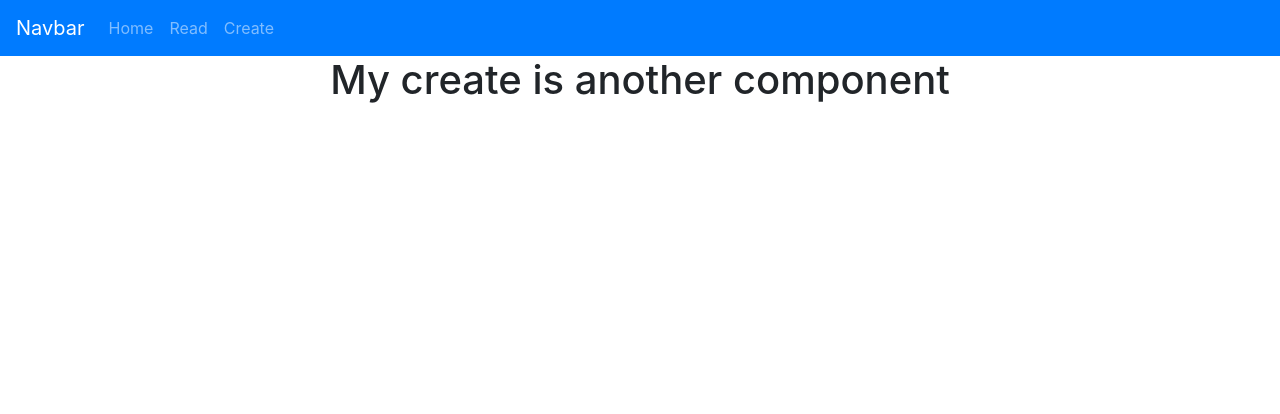
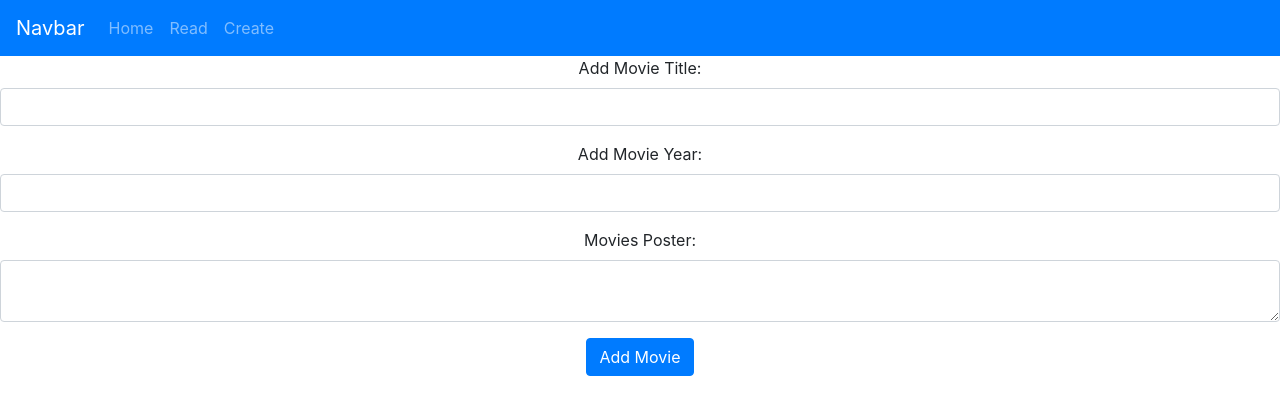
Before and after one commit to G00359991/datarep_lab11, a React (Create React App) app: page /create in a window 1280 px wide. Shown: the top 414 px of the page. Built offline with nearby package versions, Linux system fonts and the light colour scheme.

Commit message:
lab completed

```diff
--- a/package.json
+++ b/package.json
@@ -6,6 +6,7 @@
     "@testing-library/jest-dom": "^4.2.4",
     "@testing-library/react": "^9.5.0",
     "@testing-library/user-event": "^7.2.1",
+    "axios": "^0.21.0",
     "bootstrap": "^4.5.3",
     "react": "^16.13.1",
     "react-bootstrap": "^1.3.0",
--- a/src/Components/create.js
+++ b/src/Components/create.js
@@ -2,11 +2,77 @@
 import '../App.css';
 
 export class Create extends React.Component { // extends from and uses the code from react
+    constructor() {
+        super();
+
+        this.onSubmit = this.onSubmit.bind(this); // binds the code for the submit button to allow it to submit the contents entered
+        this.onChangeTitle = this.onChangeTitle.bind(this); // binds the code for a movie title to be inputted and then submitted from the create.js page in the react app
+        this.onChangeYear = this.onChangeYear.bind(this); // binds the code for a movie year to be inputted and then submitted from the create.js page in the react app
+        this.onChangePoster = this.onChangePoster.bind(this); // binds the code for a movie poster to be inputted and then submitted from the create.js page in the react app
+
+        this.state = { /*calls the title, year and poster values to the screen */
+            Title: '',
+            Year: '',
+            Poster: ''
+        }
+    }
+
+    onChangeTitle(e) { /* calls the title method for the create.js page to allow the information inputted to be outputted*/
+        this.setState({
+            Title: e.target.value
+        });
+    }
+
+    onChangeYear(e) { /* calls the year method for the create.js page to allow the information inputted to be outputted*/
+        this.setState({
+            Year: e.target.value
+        });
+    }
+
+    onChangePoster(e) { /* calls the poster method for the create.js page to allow the information inputted to be outputted*/
+        this.setState({
+            Poster: e.target.value
+        });
+    }
+    onSubmit(e) { /*calls the submit button's method on the create.js page to submit the information inputted */
+        e.preventDefault();
+        alert("Movie: " + this.state.Title + " "
+            + this.state.Year + " " +
+            this.state.Poster);
+    }
 
     render() {
-        return ( // outputs the heading text for the create.js to the screen
+        return ( /* outputs the forms into the create.js page on screen to have a new movie title, year, and poster outputted in via a button. */
             <div className="App">
-                <h1>My create is another component</h1>
+                <form onSubmit={this.onSubmit}>
+                    <div className="form-group">
+                        <label>Add Movie Title: </label>
+                        <input type='text'
+                            className='form-control'
+                            value={this.state.Title}
+                            onChange={this.onChangeTitle}></input>
+                    </div>
+                    <div className="form-group">
+                        <label>Add Movie Year: </label>
+                        <input type='text'
+                            className='form-control'
+                            value={this.state.Year}
+                            onChange={this.onChangeYear}></input>
+                    </div>
+                    <div className="form-group">
+                        <label>Movies Poster: </label>
+                        <textarea type='text'
+                            className='form-control'
+                            value={this.state.Poster}
+                            onChange={this.onChangePoster}>
+                        </textarea>
+                    </div>
+                    <div className='form-group'>
+                        <input type='submit'
+                            value='Add Movie'
+                            className='btn btn-primary'></input>
+                    </div>
+                </form>
             </div>
         );
     }
--- a/src/Components/read.js
+++ b/src/Components/read.js
@@ -1,34 +1,26 @@
 import React from 'react'; // pulls in code from react to be used in read.js and allow for the html to be outputted into the react app
 import '../App.css';
 import { Movies } from './movies'; // pulls in code from the movies.js component to be used in read.js, which will then be brought in and used for App.js
+import axios from 'axios'; // pulls in code from axios to be used in read.js to allow for json to be outputted correctly into the react app
 
 export class Read extends React.Component { // extends from and uses the code from react
 
     state = {
-        movies: [ /*code below outputs the title, year of release, and image/poster of each movie to the screen*/
-            {
-            "Title": "Avengers: Infinity War",
-            "Year": "2018",
-            "imdbID": "tt4154756",
-            "Type": "movie",
-            "Poster": "https://m.media-amazon.com/images/M/MV5BMjMxNjY2MDU1OV5BMl5BanBnXkFtZTgwNzY1MTUwNTM@._V1_SX300.jpg"
-            },
-            {
-            "Title": "Captain America: Civil War",
-            "Year": "2016",
-            "imdbID": "tt3498820",
-            "Type": "movie",
-            "Poster": "https://m.media-amazon.com/images/M/MV5BMjQ0MTgyNjAxMV5BMl5BanBnXkFtZTgwNjUzMDkyODE@._V1_SX300.jpg"
-            },
-            {
-            "Title": "Charlie Wilson's War",
-            "Year": "2007",
-            "imdbID": "tt0472062",
-            "Type": "movie",
-            "Poster": "https://m.media-amazon.com/images/M/MV5BMTgwMDgwMDc4MF5BMl5BanBnXkFtZTYwOTU3MDM4._V1_SX300.jpg"
-            }
-            ]
+        movies: []
     };
+
+    componentDidMount() { /* fetches the necessary jsonblob information to be outputted in read.js in order to acquire the necessary data for the movies to be outputted to the screen. An error message to pop up in case something goes wrong. */
+        axios.get('https://jsonblob.com/api/jsonblob/520c3b5e-0312-11eb-a6af-cbf00d776032')
+            .then(
+                (response) => {
+                    this.setState({ movies: response.data.Search })
+                }
+            )
+            .catch((error) => {
+                console.log(error)
+            });
+    }
+
     render() {
         return ( /*outputs the heading text for the read.js to the screen, and also runs code that allows for the code from movies.js to run properly and output to the screen.*/
             <div className="App">
```
Also changed, not shown: 1 other file (tests, documents, lock files or other folders).
